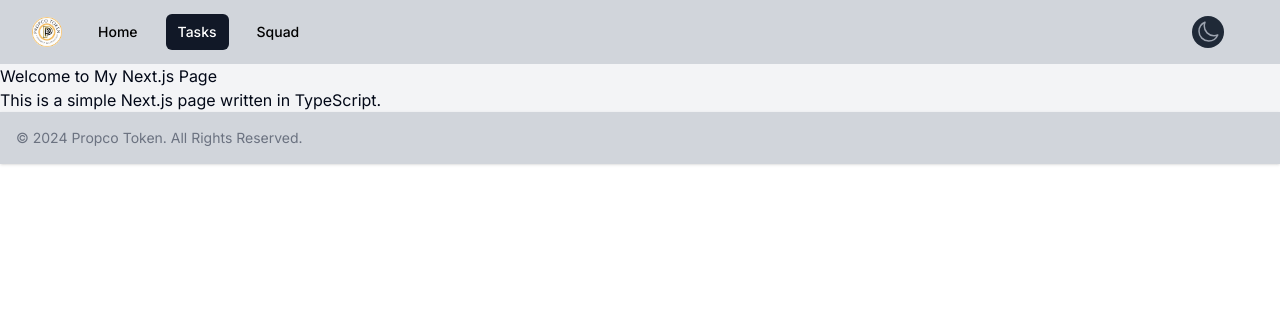
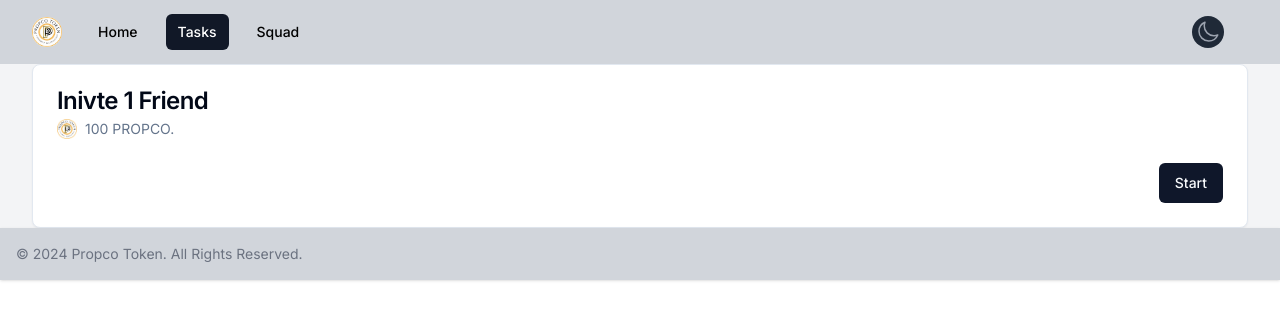
Before and after one commit to adilonam/propco-web-app, a Next.js app: page /1/tasks in a window 1280 px wide. Shown: the top 320 px of the page. Built offline with nearby package versions, Linux system fonts and the light colour scheme.

Commit message:
task: init

```diff
--- a/app/[id]/tasks/page.tsx
+++ b/app/[id]/tasks/page.tsx
@@ -2,15 +2,21 @@
 "use client"
 
 import React from "react";
-
+import TaskCard from "@/components/TaskCard";
+import { useParams } from 'next/navigation'
 
 
 const Tasks = () => {
+    const params = useParams<{ id: string }>()
+
+    const id: BigInt = BigInt( params?.id as string || "0")
+
+
   return (
-    <div>
-      <h1>Welcome to My Next.js Page</h1>
+    <div className="container">
 
-      <p>This is a simple Next.js page written in TypeScript.</p>
+  <TaskCard id={id} friends={1} reward={"100"}></TaskCard>
+
     </div>
   );
 };
--- /dev/null
+++ b/components/TaskCard.tsx
@@ -0,0 +1,59 @@
+// pages/index.tsx
+"use client"
+
+import React from "react";
+import {
+    Card,
+    CardContent,
+    CardDescription,
+    CardFooter,
+    CardHeader,
+    CardTitle,
+} from "./ui/card"
+
+import { Button } from "./ui/button"
+
+import Image from 'next/image';
+import logo from '@/assets/logo.png'
+
+
+type TaskParams = {
+    id:BigInt,
+    friends: number;
+    reward: string;
+  };
+const TaskCard :React.FC<TaskParams> = ({id,  friends, reward }) => {
+
+    const tgMsgUrl = `tg://msg?text=https%3A%2F%2Ft.me%2FPropcoBot%3Fstart%3D${id}%0APropco%20tokens%20farming%20major%20upgrade%21%20Two%20is%20better%20than%20one%21%20Join%20my%20squad%2C%20and%20let%27s%20double%20the%20fun%20(and%20earnings%20%F0%9F%A4%91)!%20%F0%9F%9A%80`;
+
+    const handleClick = () => {
+        window.location.href = tgMsgUrl;
+      };
+
+    return (
+
+        <Card >
+            <CardHeader>
+                <CardTitle>Inivte {friends} Friend</CardTitle>
+                <CardDescription>
+                    <span className="flex">
+
+
+                        <Image src={logo} alt="logo" width={20} height={20} className='me-2' />
+                        <span>{reward} PROPCO.</span>
+                    </span>
+
+
+                </CardDescription>
+            </CardHeader>
+
+            <CardFooter className="flex justify-end">
+                <Button onClick={handleClick}>Start</Button>
+            </CardFooter>
+        </Card>
+
+
+    );
+};
+
+export default TaskCard;
--- /dev/null
+++ b/components/ui/card.tsx
@@ -0,0 +1,79 @@
+import * as React from "react"
+
+import { cn } from "@/lib/utils"
+
+const Card = React.forwardRef<
+  HTMLDivElement,
+  React.HTMLAttributes<HTMLDivElement>
+>(({ className, ...props }, ref) => (
+  <div
+    ref={ref}
+    className={cn(
+      "rounded-lg border bg-card text-card-foreground shadow-sm",
+      className
+    )}
+    {...props}
+  />
+))
+Card.displayName = "Card"
+
+const CardHeader = React.forwardRef<
+  HTMLDivElement,
+  React.HTMLAttributes<HTMLDivElement>
+>(({ className, ...props }, ref) => (
+  <div
+    ref={ref}
+    className={cn("flex flex-col space-y-1.5 p-6", className)}
+    {...props}
+  />
+))
+CardHeader.displayName = "CardHeader"
+
+const CardTitle = React.forwardRef<
+  HTMLParagraphElement,
+  React.HTMLAttributes<HTMLHeadingElement>
+>(({ className, ...props }, ref) => (
+  <h3
+    ref={ref}
+    className={cn(
+      "text-2xl font-semibold leading-none tracking-tight",
+      className
+    )}
+    {...props}
+  />
+))
+CardTitle.displayName = "CardTitle"
+
+const CardDescription = React.forwardRef<
+  HTMLParagraphElement,
+  React.HTMLAttributes<HTMLParagraphElement>
+>(({ className, ...props }, ref) => (
+  <p
+    ref={ref}
+    className={cn("text-sm text-muted-foreground", className)}
+    {...props}
+  />
+))
+CardDescription.displayName = "CardDescription"
+
+const CardContent = React.forwardRef<
+  HTMLDivElement,
+  React.HTMLAttributes<HTMLDivElement>
+>(({ className, ...props }, ref) => (
+  <div ref={ref} className={cn("p-6 pt-0", className)} {...props} />
+))
+CardContent.displayName = "CardContent"
+
+const CardFooter = React.forwardRef<
+  HTMLDivElement,
+  React.HTMLAttributes<HTMLDivElement>
+>(({ className, ...props }, ref) => (
+  <div
+    ref={ref}
+    className={cn("flex items-center p-6 pt-0", className)}
+    {...props}
+  />
+))
+CardFooter.displayName = "CardFooter"
+
+export { Card, CardHeader, CardFooter, CardTitle, CardDescription, CardContent }
--- /dev/null
+++ b/components/ui/label.tsx
@@ -0,0 +1,26 @@
+"use client"
+
+import * as React from "react"
+import * as LabelPrimitive from "@radix-ui/react-label"
+import { cva, type VariantProps } from "class-variance-authority"
+
+import { cn } from "@/lib/utils"
+
+const labelVariants = cva(
+  "text-sm font-medium leading-none peer-disabled:cursor-not-allowed peer-disabled:opacity-70"
+)
+
+const Label = React.forwardRef<
+  React.ElementRef<typeof LabelPrimitive.Root>,
+  React.ComponentPropsWithoutRef<typeof LabelPrimitive.Root> &
+    VariantProps<typeof labelVariants>
+>(({ className, ...props }, ref) => (
+  <LabelPrimitive.Root
+    ref={ref}
+    className={cn(labelVariants(), className)}
+    {...props}
+  />
+))
+Label.displayName = LabelPrimitive.Root.displayName
+
+export { Label }
--- a/package.json
+++ b/package.json
@@ -2,7 +2,7 @@
   "name": "propco-web-app",
   "version": "0.1.0",
   "private": true,
-    "type": "module",
+  "type": "module",
   "scripts": {
     "dev": "next dev",
     "build": "prisma generate && prisma migrate deploy && next build",
@@ -13,6 +13,7 @@
     "@headlessui/react": "^2.1.2",
     "@heroicons/react": "^2.1.4",
     "@prisma/client": "^5.16.2",
+    "@radix-ui/react-label": "^2.1.0",
     "@radix-ui/react-slot": "^1.1.0",
     "@radix-ui/react-toast": "^1.2.1",
     "axios": "^1.7.2",
```
Also changed, not shown: 1 other file (tests, documents, lock files or other folders).
